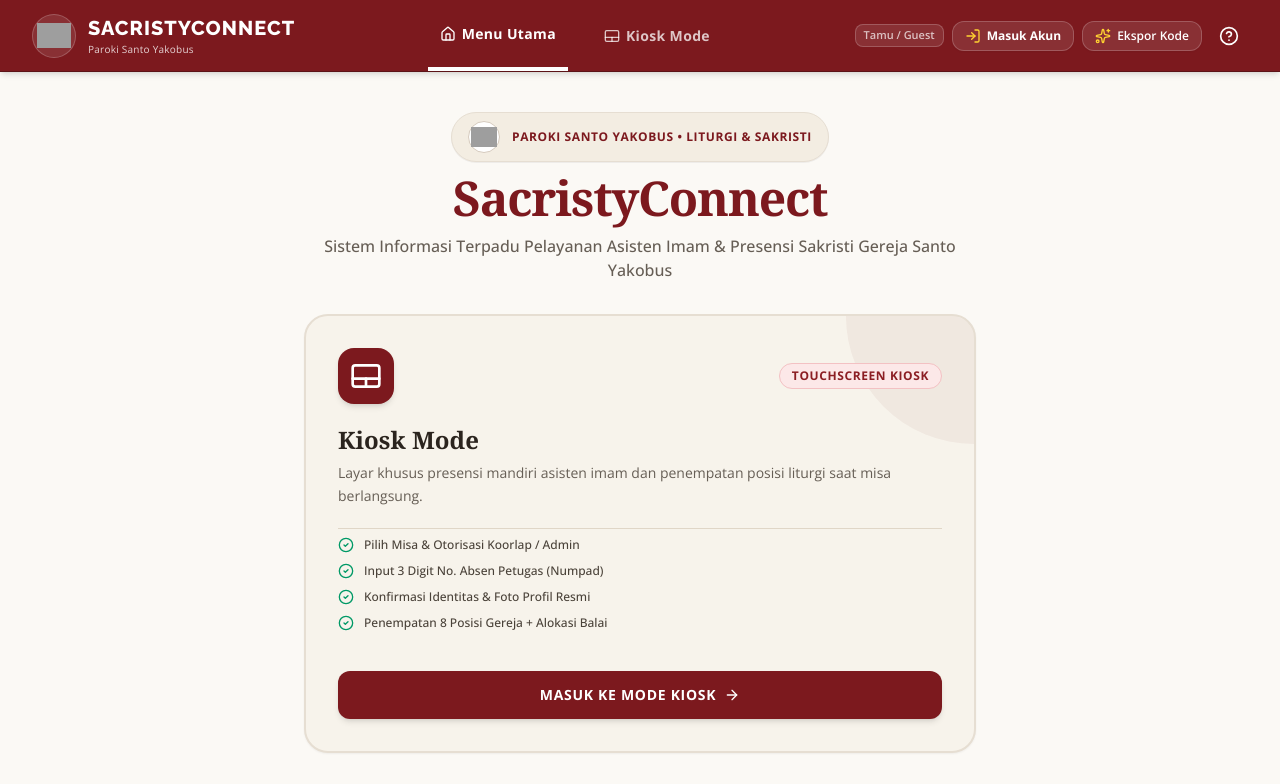
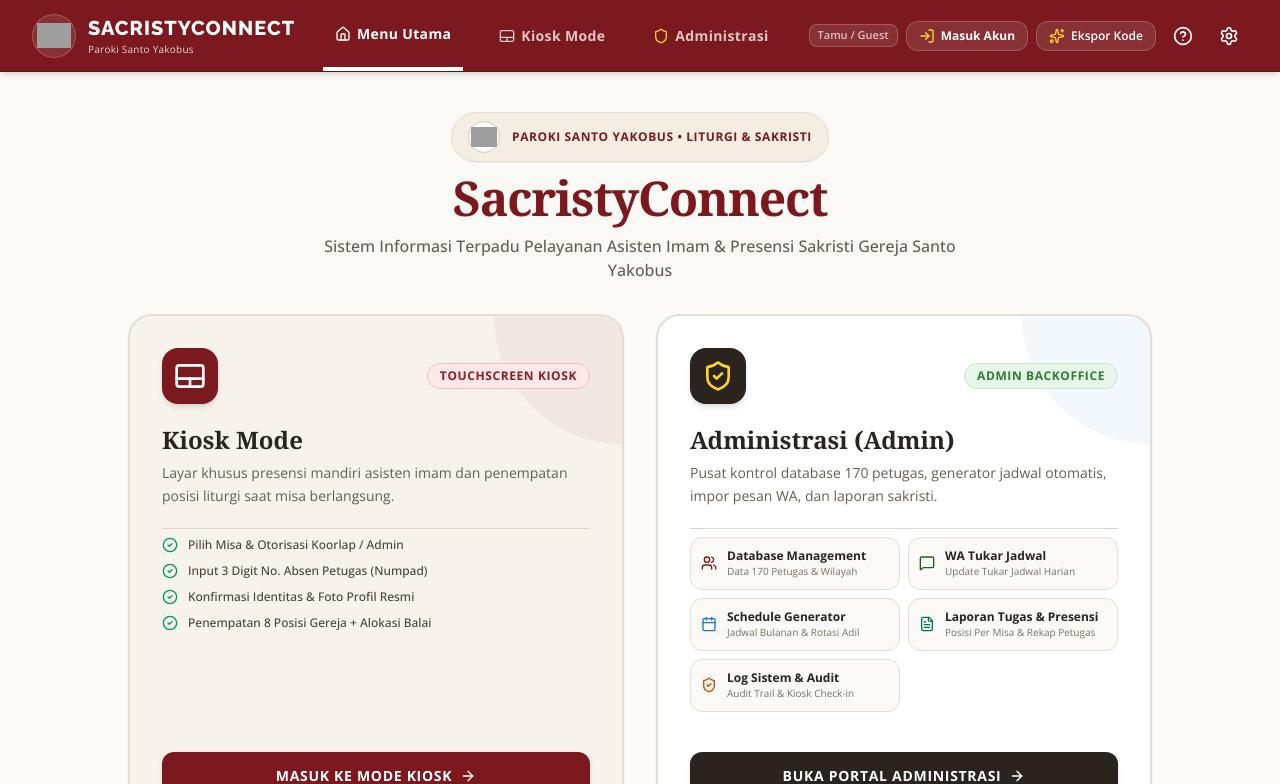
Before and after one commit to alessandro1206/sacristy-connect, a React (Vite) app: page / in a window 1280 px wide. Shown: the top 784 px of the page. Built offline with nearby package versions, Linux system fonts and the light colour scheme; grey boxes are pictures that could not be loaded.

Commit message:
ShowAdminEntryPointsAndKeepProtectedAccess

```diff
--- a/src/components/LandingPageView.tsx
+++ b/src/components/LandingPageView.tsx
@@ -76,9 +76,9 @@ export const LandingPageView: React.FC<LandingPageViewProps> = ({
         </div>
 
         {/* ========================================================================= */}
-        {/* CARDS CONTAINER (Kiosk Mode & Conditional Admin Card)                     */}
+        {/* CARDS CONTAINER (Kiosk Mode & Administrasi Admin Card)                    */}
         {/* ========================================================================= */}
-        <div className={`grid grid-cols-1 ${isAdminRole ? 'md:grid-cols-2' : 'max-w-2xl mx-auto'} gap-6 lg:gap-8 items-stretch`}>
+        <div className="grid grid-cols-1 md:grid-cols-2 gap-6 lg:gap-8 items-stretch">
 
           {/* ----------------------------------------------------------------------- */}
           {/* CARD 1: KIOSK PRESENSI & PENUGASAN (Touchscreen)                       */}
@@ -142,9 +142,8 @@ export const LandingPageView: React.FC<LandingPageViewProps> = ({
           </div>
 
           {/* ----------------------------------------------------------------------- */}
-          {/* CARD 2: ADMINISTRASI (ONLY SHOWN IF USER IS ADMIN)                     */}
+          {/* CARD 2: ADMINISTRASI (ADMIN BACKOFFICE)                                 */}
           {/* ----------------------------------------------------------------------- */}
-          {isAdminRole && (
           <div className="bg-white hover:bg-[#faf8f4] border-2 border-[#e6ded2] hover:border-[#7c191e] rounded-3xl p-6 sm:p-8 shadow-xs hover:shadow-lg transition-all flex flex-col justify-between relative overflow-hidden">
             {/* Top decorative accent */}
             <div className="absolute top-0 right-0 w-32 h-32 bg-[#1976d2]/5 rounded-bl-full pointer-events-none" />
@@ -159,6 +158,7 @@ export const LandingPageView: React.FC<LandingPageViewProps> = ({
                   Admin Backoffice
                 </span>
               </div>
+
 
                 {/* Title & Description */}
                 <div className="space-y-1.5">
@@ -265,9 +265,9 @@ export const LandingPageView: React.FC<LandingPageViewProps> = ({
                 </button>
               </div>
             </div>
-          )}
 
           </div>
+
 
 
 
--- a/src/components/Navbar.tsx
+++ b/src/components/Navbar.tsx
@@ -110,22 +110,19 @@ export const Navbar: React.FC<NavbarProps> = ({
           <span>Kiosk Mode</span>
         </button>
 
-        {/* Admin entry point: ONLY visible when authenticated as Admin */}
-        {role === 'admin' && (
+        {/* Administrasi entry point: Visible to all, protected by handleNavigate security guard */}
         <button
           onClick={() => onNavigate('admin-dashboard')}
-            className={`flex items-center gap-1.5 h-full px-3 text-xs md:text-sm font-bold tracking-wide transition-all ${
+          className={`flex items-center gap-1.5 h-full px-3 text-xs md:text-sm font-bold tracking-wide transition-all cursor-pointer ${
             isAdmin
               ? 'border-b-4 border-white text-white opacity-100'
               : 'text-white/75 hover:text-white hover:opacity-100'
           }`}
         >
           <Shield className="w-4 h-4 text-amber-300" />
-            <span>Administrasi (Admin)</span>
+          <span>Administrasi</span>
         </button>
-        )}
       </nav>
-
 
       {/* Right Controls & Role Badge */}
       <div className="flex items-center gap-2">
@@ -148,7 +145,7 @@ export const Navbar: React.FC<NavbarProps> = ({
         {isAuthed && onLogout && (
           <button
             onClick={onLogout}
-            className="p-2 hover:bg-white/10 rounded-xl transition-colors h-[38px] w-[38px] flex items-center justify-center text-white/80 hover:text-white"
+            className="p-2 hover:bg-white/10 rounded-xl transition-colors h-[38px] w-[38px] flex items-center justify-center text-white/80 hover:text-white cursor-pointer"
             title="Keluar Akun"
           >
             <LogOut className="w-4 h-4" />
@@ -159,7 +156,7 @@ export const Navbar: React.FC<NavbarProps> = ({
         <button
           onClick={onOpenCodeExport}
           title="Ekspor File kiosk.html, admin.html, & app.py"
-          className="hidden lg:flex items-center gap-1.5 bg-white/10 hover:bg-white/20 text-white px-3 py-1.5 rounded-xl text-xs font-semibold border border-white/20 transition-all shadow-xs"
+          className="hidden lg:flex items-center gap-1.5 bg-white/10 hover:bg-white/20 text-white px-3 py-1.5 rounded-xl text-xs font-semibold border border-white/20 transition-all shadow-xs cursor-pointer"
         >
           <Sparkles className="w-4 h-4 text-amber-300" />
           <span>Ekspor Kode</span>
@@ -168,23 +165,22 @@ export const Navbar: React.FC<NavbarProps> = ({
         {/* Help button */}
         <button
           onClick={onOpenHelp}
-          className="p-2 hover:bg-white/10 rounded-xl transition-colors h-[38px] w-[38px] flex items-center justify-center text-white"
+          className="p-2 hover:bg-white/10 rounded-xl transition-colors h-[38px] w-[38px] flex items-center justify-center text-white cursor-pointer"
           title="Bantuan & Panduan Sistem"
         >
           <HelpCircle className="w-5 h-5" />
         </button>
 
-        {/* Settings button: ONLY for Admin */}
-        {role === 'admin' && (
+        {/* Settings button */}
         <button
           onClick={() => onNavigate('admin-dashboard')}
-            className="p-2 hover:bg-white/10 rounded-xl transition-colors h-[38px] w-[38px] flex items-center justify-center text-white"
+          className="p-2 hover:bg-white/10 rounded-xl transition-colors h-[38px] w-[38px] flex items-center justify-center text-white cursor-pointer"
           title="Pengaturan Admin"
         >
           <Settings className="w-5 h-5" />
         </button>
-        )}
       </div>
+
     </header>
 
   );
```
Lines whose indentation alone changed are shown as unchanged.
